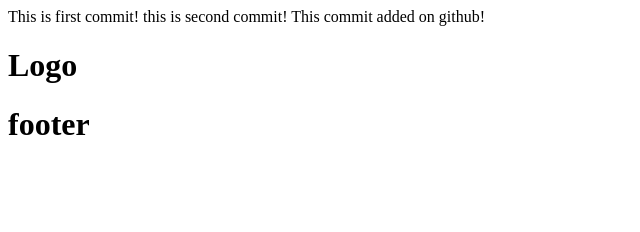
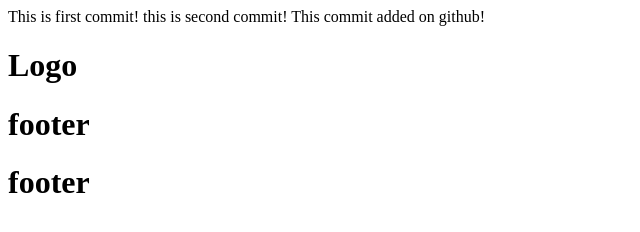
Before and after one commit to vikmass/homework, a plain HTML site: page index.html in a window 1280 px wide. Shown: the whole page, without its empty margins (0-640 px from the left). Drawn offline with Linux system fonts and the light colour scheme.

Commit message:
added footer1

```diff
--- a/index.html
+++ b/index.html
@@ -14,5 +14,8 @@
   <div class="footer">
     <h1>footer</h1>
   </div>
+  <div class="footer1">
+    <h1>footer</h1>
+  </div>
 </body>
   </html>
```
